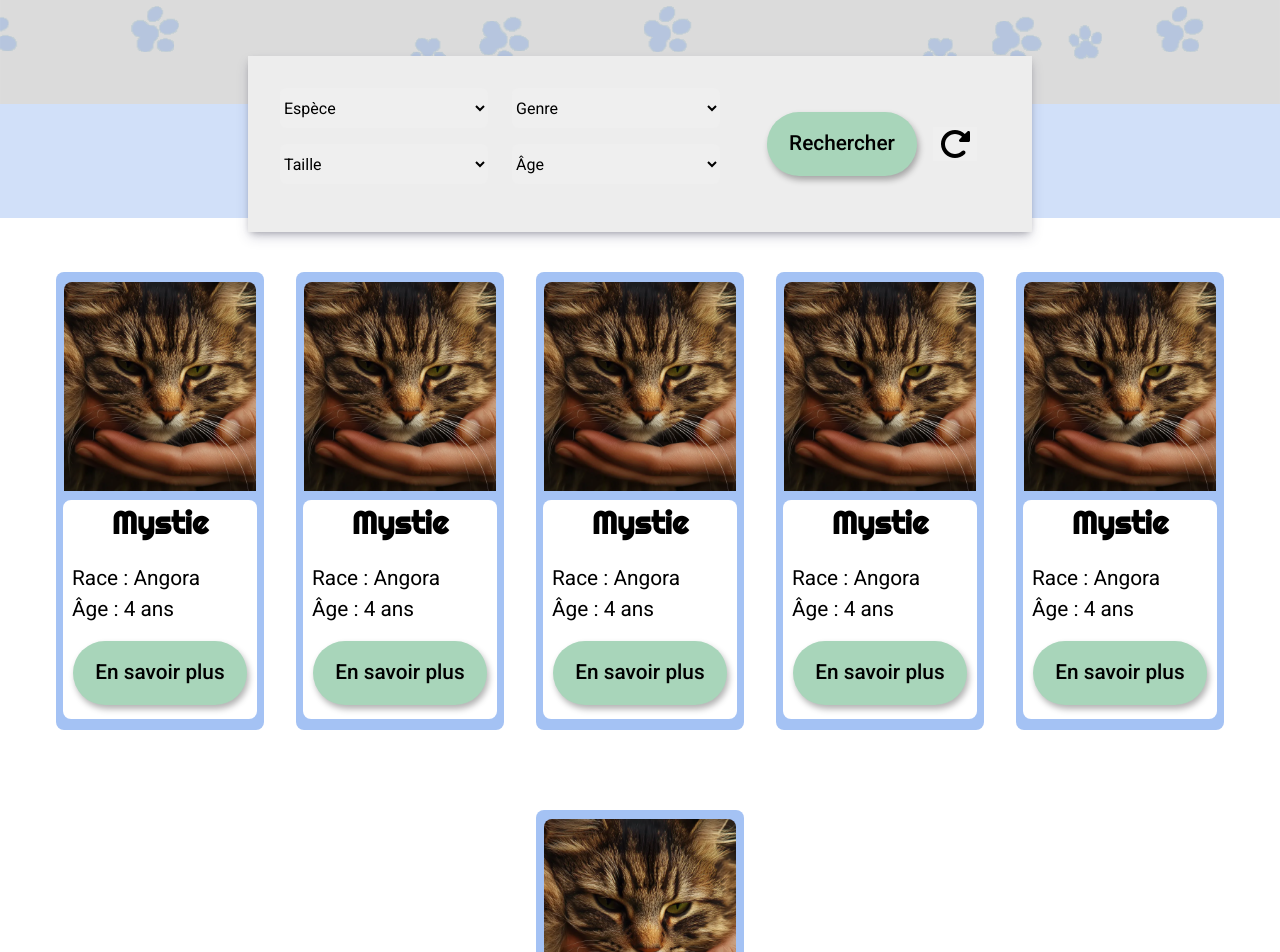
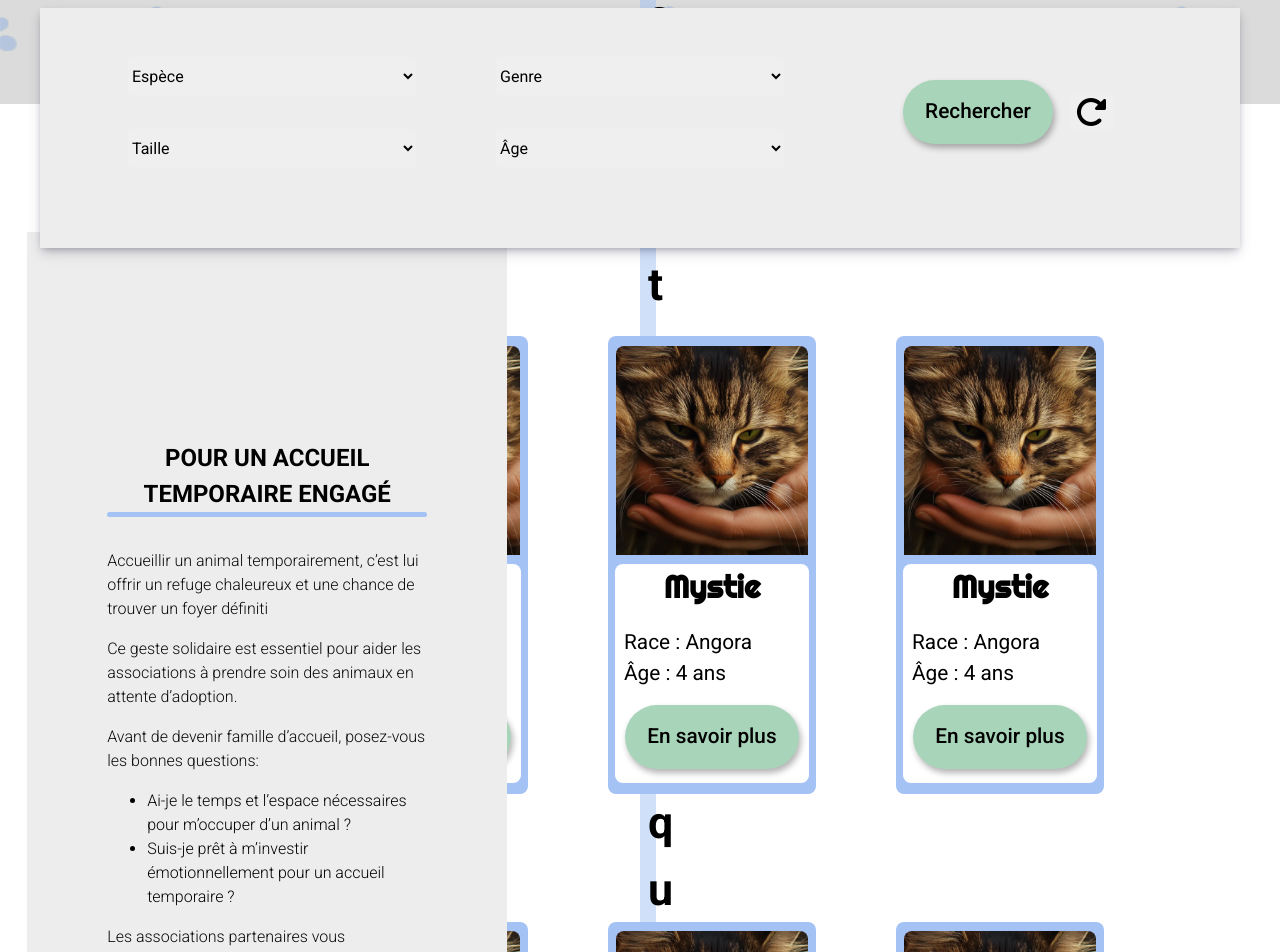
Before and after one commit to Cecile-Duc-Dit-Catty/Pet-Foster-Connect-Front, a React (Vite) app: page /animaux in a window 1280 px wide. Shown: the part 360-1312 px from the top of the page. Built offline with nearby package versions, Linux system fonts and the light colour scheme.

Commit message:
feature: add the desktop mobile

```diff
--- a/src/components/pawsHeader/pawsHeader.module.css
+++ b/src/components/pawsHeader/pawsHeader.module.css
@@ -18,3 +18,23 @@
     padding-block: 2rem;
 
 }
+
+.headerDescription {
+     position: relative;
+ }
+
+/*--------------------------*/
+/* PORTABLE DESKTOP STANDARD VERSION */
+/*--------------------------*/
+@media (min-width: 1000px) {
+
+    .headerDescription {
+        bottom: 18rem;
+        margin-inline: 40rem;
+    }
+
+    .headerDescription p {
+        font-size: 2.8rem;
+    }
+
+}
--- a/src/layouts/header/header.module.css
+++ b/src/layouts/header/header.module.css
@@ -218,7 +218,8 @@
 
 
 .separator {
-    width: 0.1rem;
+    border-radius: 1rem;
+    width: 0.2rem;
     height: 1.8rem;
     margin-inline: 2rem;
     background-color: var(--secondary-color);
--- a/src/pages/AnimalsPage/AnimalsPage.module.css
+++ b/src/pages/AnimalsPage/AnimalsPage.module.css
@@ -1,6 +1,13 @@
 /*--------------------------*/
 /* MOBILE FIRST */
 /*--------------------------*/
+main {
+    display: flex;
+    flex-direction: column;
+    align-items: center;
+    position: relative;
+}
+
 .asideContainer {
     display: none;
 }
@@ -133,6 +140,85 @@
 /*--------------------------*/
 @media (min-width: 1000px) {
 
+    .formContainerDesktop {
+        z-index: 1;
+        background-color: #EDEDED;
+        box-shadow: rgba(50, 50, 93, 0.25) 0px 6px 12px -2px, rgba(0, 0, 0, 0.3) 0px 3px 7px -3px;
+        padding: 2rem;
+        margin-top: 1rem;
+        width: 75rem;
+        height: 15rem;
+        bottom: 7rem;
+    }
+
+    .formContainerDesktop select {
+        width: 18rem;
+        height: 2.5rem;
+        border: none;
+        border-radius: 0.4rem;
+        margin-bottom: 2rem;
+        margin-right: 1.5rem;
+        margin-left: 3.5rem;
+    }
+
+
+    .asideContainer {
+        width: 30rem;
+        display: flex;
+        flex-direction: column;
+        background-color: #EDEDED;
+        padding: 5rem;
+        position: absolute;
+        left: 1.7rem;
+        top: 24rem;
+        padding-top: 13rem;
+    }
+
+    .asideContainer p {
+        color: #0A0A0A;
+    }
+
+    .asideContainer ul {
+        padding-bottom: 1rem;
+    }
+
+    .titleContainer {
+        text-align: center;
+        margin-bottom: 2rem;
+    }
+
+    .lineHeader {
+        width: 20rem;
+        height: 0.3rem;
+        background-color: var(--primary-color);
+        border-radius: 0.4rem;
+    }
+
+    .textContainer {
+        font-size: 1rem;
+        font-weight: 300;
+    }
+
+    .textContainer p {
+        padding-bottom: 1rem;
+    }
+
+    .animalsCardContainer {
+        display: flex;
+        flex-wrap: wrap;
+        gap: 5rem;
+        width: 50rem;
+        left: 4.5rem;
+
+    }
+
+    .buttonsContainerDesktop {
+        width: -25rem;
+        margin-bottom: 2rem;
+
+
+    }
+
 }
 
 /*--------------------------*/
--- a/src/pages/AnimalsPage/AnimalsPage.tsx
+++ b/src/pages/AnimalsPage/AnimalsPage.tsx
@@ -94,9 +94,22 @@ const AnimalsPage = () => {
                         </form>
                     </div>
                 </section>
-                <section className={styles.animalsCardContainer}>
-                    <aside className={styles.asideContainer}>
+                <div className={styles.alignDesktop}>
+                    <section className={styles.animalsCardContainer}>
+                        <AnimalCard />
+                        <AnimalCard />
+                        <AnimalCard />
+                        <AnimalCard />
+                        <AnimalCard />
+                        <AnimalCard />
+                    </section>
+                </div>
+                <div className={styles.asideContainer}>
+                    <div className={styles.titleContainer}>
                         <h2>POUR UN ACCUEIL TEMPORAIRE ENGAGÉ</h2>
+                        <div className={styles.lineHeader}></div>
+                    </div>
+                    <div className={styles.textContainer}>
                         <p>
                             Accueillir un animal temporairement, c’est lui
                             offrir un refuge chaleureux et une chance de trouver
@@ -111,16 +124,16 @@ const AnimalsPage = () => {
                             Avant de devenir famille d’accueil, posez-vous les
                             bonnes questions:
                         </p>
-                        <li>
-                            <ul>
+                        <ul>
+                            <li>
                                 Ai-je le temps et l’espace nécessaires pour
                                 m’occuper d’un animal ?{' '}
-                            </ul>
-                            <ul>
+                            </li>
+                            <li>
                                 Suis-je prêt à m’investir émotionnellement pour
                                 un accueil temporaire ?
-                            </ul>
-                        </li>
+                            </li>
+                        </ul>
                         <p>
                             Les associations partenaires vous accompagnent à
                             chaque étape, vous apportant des conseils et un
@@ -133,14 +146,8 @@ const AnimalsPage = () => {
                             maillon clé dans leur parcours vers une nouvelle
                             vie. Ensemble, changeons leur destin.
                         </p>
-                    </aside>
-                    <AnimalCard />
-                    <AnimalCard />
-                    <AnimalCard />
-                    <AnimalCard />
-                    <AnimalCard />
-                    <AnimalCard />
-                </section>
+                    </div>
+                </div>
             </main>
         </>
     );
--- a/src/styles/variables.css
+++ b/src/styles/variables.css
@@ -6,5 +6,5 @@
     --background-color: #F7F7F7; /* Couleur de fond */
     --text-color: #0A0A0A; /* Couleur du texte */
     --button-color: #A8D5BA; /* Couleur des boutons */
-    --link-color: #313389; /* Couleur des liens */
+    --link-color: #313389;  /* Couleur des liens */
 }
```
